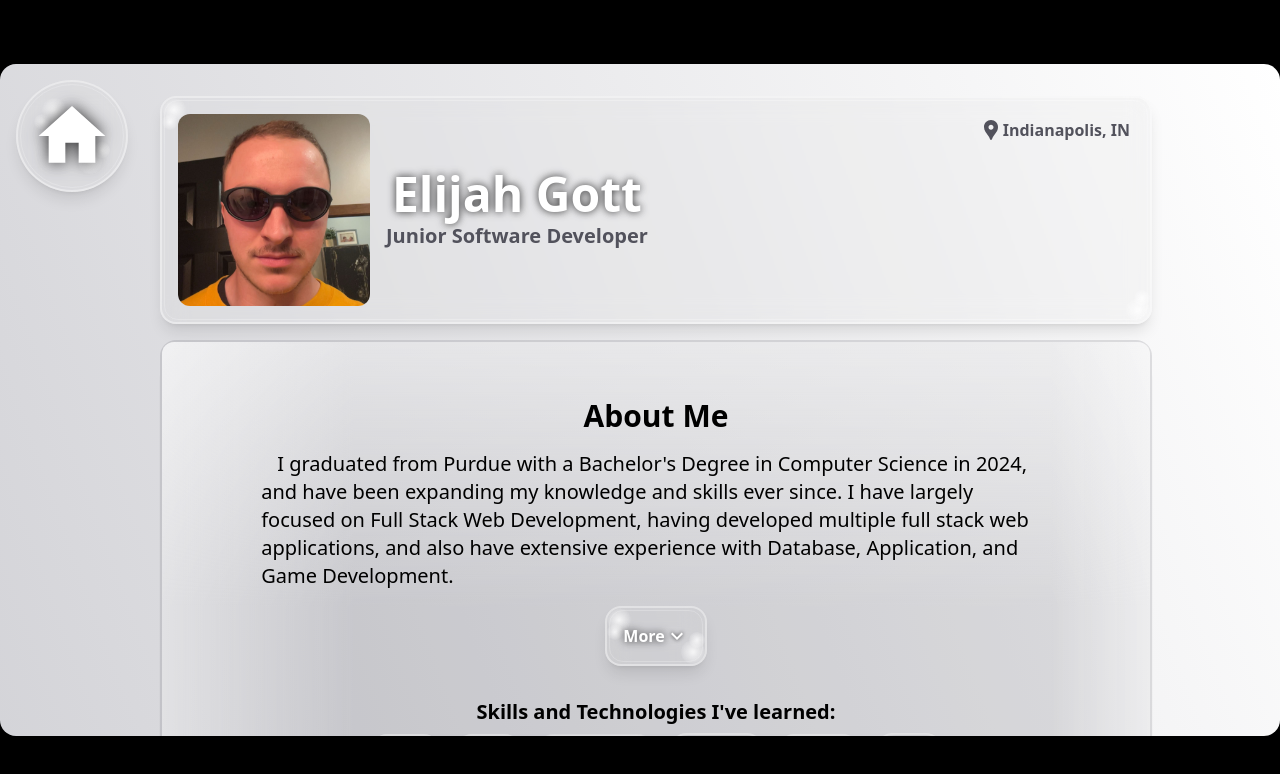
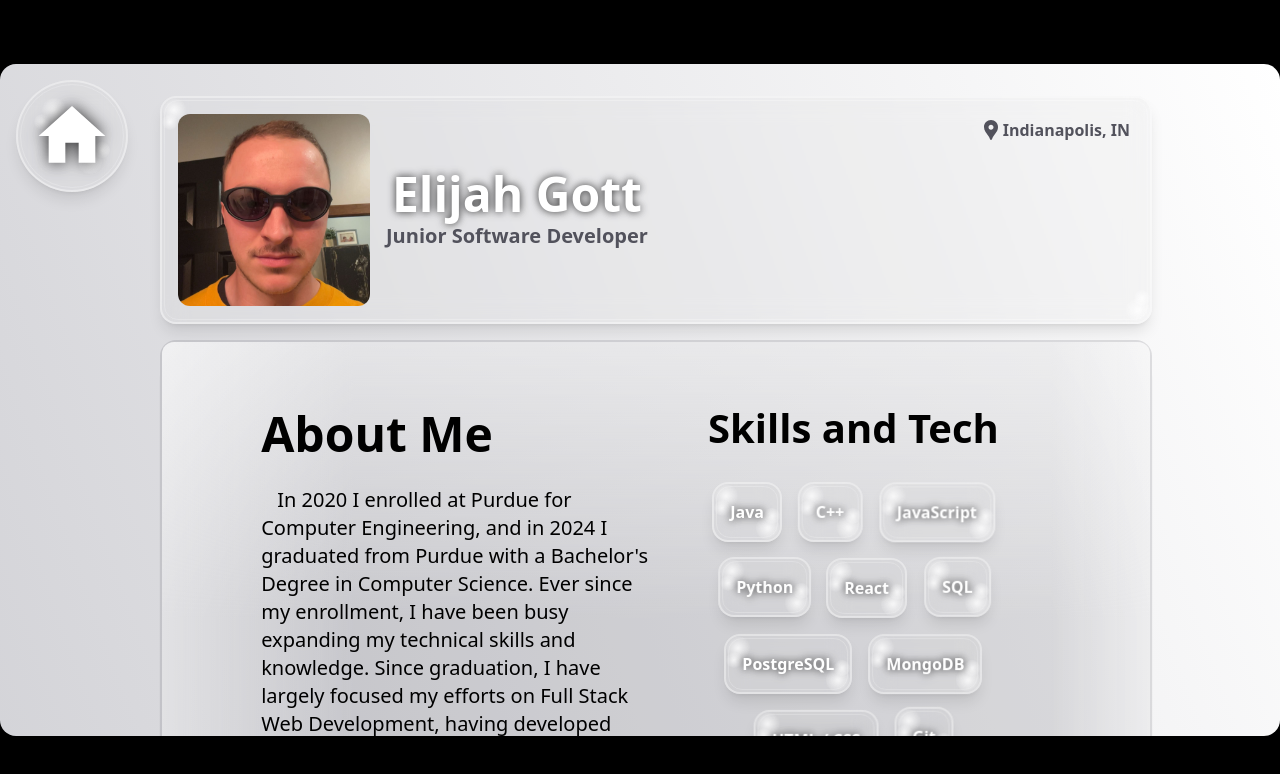
Before and after one commit to elijahgott/newPortfolio, a Next.js app: page /about-me in a window 1280 px wide. Shown: the top 774 px of the page. Built offline with nearby package versions, Linux system fonts and the light colour scheme.

Commit message:
improved about me page's professional section's layout

```diff
--- a/app/about-me/page.tsx
+++ b/app/about-me/page.tsx
@@ -83,25 +83,18 @@ export default function AboutMe(){
               <ContentContainer>
                 <div className="relative py-8 px-[min(10em,8%)]">
                   { /* professional section (business) */ }
-                  <section className="mb-8">
+                  <section className="mb-8 flex flex-col">
                     {/* about me section */}
-                    <div>
-                      <h2 className='mb-4 font-bold text-3xl text-center'>About Me</h2>
-                      <p className="w-full mt-4 indent-4 text-xl mr-2 h-fit">I graduated from Purdue with a Bachelor&apos;s Degree in Computer Science in 2024, and have been expanding my knowledge and skills ever since. I have largely focused on Full Stack Web Development, having developed multiple full stack web applications, and also have extensive experience with Database, Application, and Game Development. </p>
+                    <div className="flex flex-col lg:flex-row">
+                      <div className="flex flex-col w-full lg:w-1/2">
+                        <h2 className='font-bold text-[3rem]'>About Me</h2>
+                        <p className="w-full mt-4 indent-4 text-xl mr-2 h-fit">In 2020 I enrolled at Purdue for Computer Engineering, and in 2024 I graduated from Purdue with a Bachelor&apos;s Degree in Computer Science. Ever since my enrollment, I have been busy expanding my technical skills and knowledge. Since graduation, I have largely focused my efforts on Full Stack Web Development, having developed multiple full stack web applications, however I also have extensive experience with Database, Application, and Game Development.</p>
+                      </div>
 
-                      <ToggleHidden>
-                        <div className='float-left relative w-64 aspect-square md:mr-2 md:ml-2 mt-4 shadow-lg rounded-xl border-2 border-transparent hover:scale-105 overflow-hidden transition-all duration-150'>
-                          <Image src="/images/about-me/self-image.jpg" alt="Photo of me at college graduation." fill className="object-cover" />
-                        </div>
-                        <p className="mt-4 indent-4 text-xl">In 2020, I began my programming journey with Java during my freshman coursework, and moved onto C++ next. After learning the basics of these two languages, as well as HTML and CSS, I began learning React (before learning JavaScript) when I began creating my Senior Project, my <Anchor type="internal" linkTo="/projects/music-tracker">Music Tracker</Anchor> (which I have vastly improved after learning much more about React, Web Design, and Backend Development, and Database Development).</p>
-                        <p className="mt-4 indent-4 text-xl">After graduation in 2024, I have focused on expanding my skillset in various ways. I have taken online courses on JavaScript, Python, Full-Stack Development, and more. Most of these courses have been from <Anchor type="external" linkTo="https://www.freecodecamp.org/">FreeCodeCamp</Anchor>, but the JavaScript course was through <Anchor type="external" linkTo="https://wesbos.com/">Wes Bos</Anchor> and the Full-Stack Development course was from <Anchor type="external" linkTo="https://fullstackopen.com/en/">Full Stack Open</Anchor>. After completion of most of the courses I&apos;ve taken, I created a project using the knowledge gained to help solidify and expand my understanding. For example, after completing the Full Stack Open course, I created my <Anchor type="internal" linkTo="/projects/workout-tracker">Workout Tracker</Anchor> using much of what I learned throughout the course.</p>
-                      </ToggleHidden>
-                    </div>
-
-                    {/* skills section */}
-                    <div className="mt-8 mx-auto w-fit">
-                      <h3 className="text-xl text-center font-semibold">Skills and Technologies I&apos;ve learned:</h3>
-                        <ul className="flex flex-wrap justify-center mx-auto w-[min(90%,600px)]">
+                      {/* skills section */}
+                      <div className="w-full lg:w-1/2">
+                        <h3 className="text-[2.5rem] text-center font-bold">Skills and Tech</h3>
+                        <ul className="mt-4 flex flex-wrap justify-center mx-auto w-[min(90%,600px)]">
                           {skillsAndTech.map((item, i) => {
                             return (
                               <div key={i} className="w-fit m-2 skill-bubble" style={{
@@ -117,7 +110,16 @@ export default function AboutMe(){
                           }
                           )}
                         </ul>
+                      </div>
                     </div>
+                    <ToggleHidden>
+                        <div className='float-none mx-auto md:float-left relative w-64 aspect-square md:mr-4 md:ml-2 mt-4 shadow-lg rounded-xl border-2 border-transparent hover:scale-105 overflow-hidden transition-all duration-150'>
+                          <Image src="/images/about-me/self-image.jpg" alt="Photo of me at college graduation." fill className="object-cover" />
+                        </div>
+                        <p className="mt-4 indent-4 text-xl">In 2020, I began my programming journey with Java during my freshman coursework, and moved onto C++ next. After learning the basics of these two languages, as well as HTML and CSS, I began learning React (before learning JavaScript) when I began creating my Senior Project, my <Anchor type="internal" linkTo="/projects/music-tracker">Music Tracker</Anchor> (which I have vastly improved after learning much more about React, Web Design, and Backend Development, and Database Development).</p>
+                        <p className="mt-4 indent-4 text-xl">After graduation in 2024, I have focused on expanding my skillset in various ways. I have taken online courses on JavaScript, Python, Full-Stack Development, and more. Most of these courses have been from <Anchor type="external" linkTo="https://www.freecodecamp.org/">FreeCodeCamp</Anchor>, but the JavaScript course was through <Anchor type="external" linkTo="https://wesbos.com/">Wes Bos</Anchor> and the Full-Stack Development course was from <Anchor type="external" linkTo="https://fullstackopen.com/en/">Full Stack Open</Anchor>. After completion of most of the courses I&apos;ve taken, I created a project using the knowledge gained to help solidify and expand my understanding. For example, after completing the Full Stack Open course, I created my <Anchor type="internal" linkTo="/projects/workout-tracker">Workout Tracker</Anchor> using much of what I learned throughout the course.</p>
+                      </ToggleHidden>
+
                   </section>
 
                   { /* personal section (party) */ }
--- a/app/components/ToggleHidden.tsx
+++ b/app/components/ToggleHidden.tsx
@@ -16,7 +16,7 @@ export default function ToggleHidden({children}: ToggleHiddenProps){
 
   return(
     <div className="w-full">
-      <div className={`${isHidden ? 'max-h-0' : 'max-h-125'} overflow-hidden transition-all duration-300`}>
+      <div className={`${isHidden ? 'max-h-0' : 'max-h-300'} overflow-hidden transition-all duration-500`}>
         {children}
       </div>
 
```
